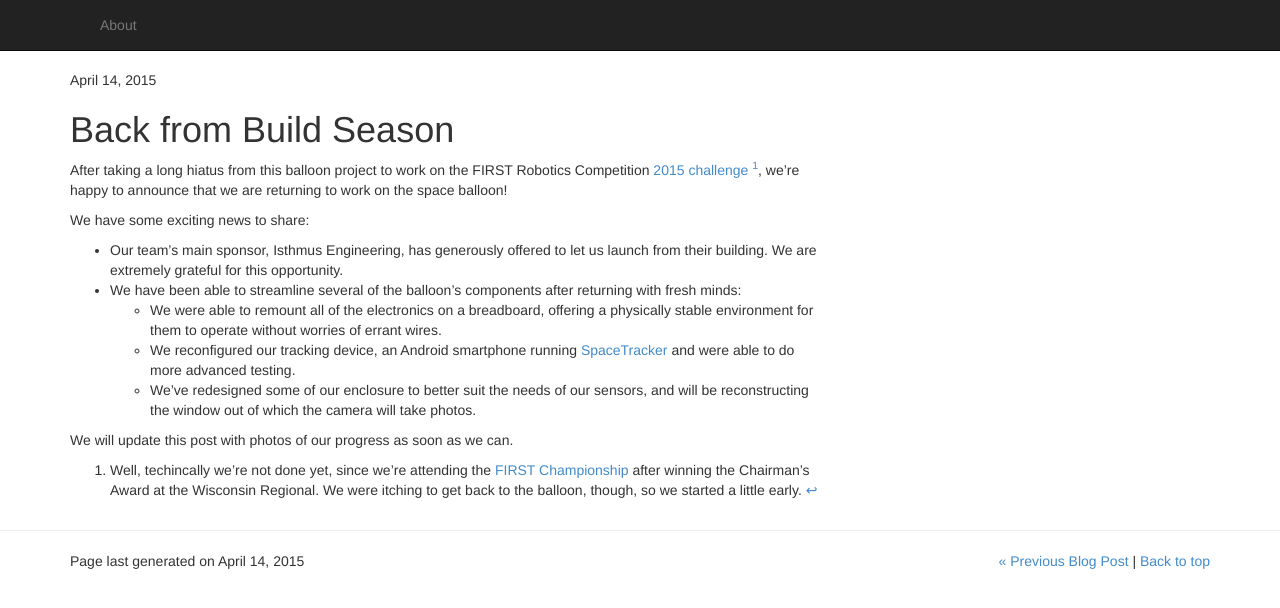
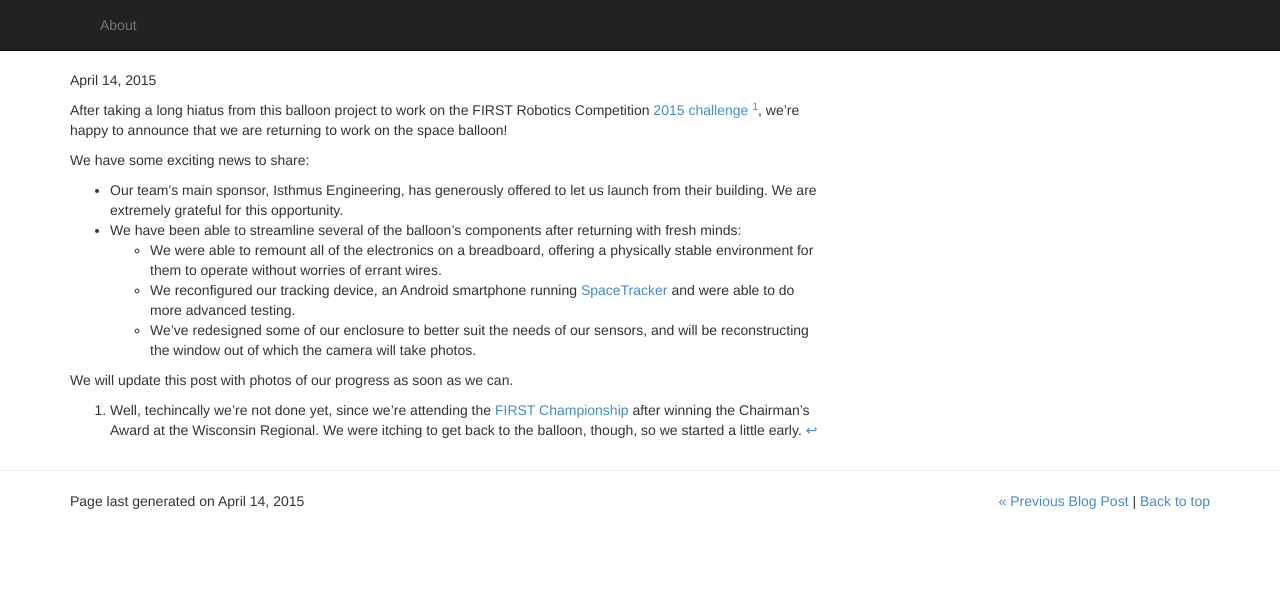
Before and after one commit to team1306/BABOON, a Jekyll site: the page built from _posts/2015-04-13-backfromseason.md, in a window 1280 px wide. Shown: the top 608 px of the page. Built offline with Jekyll 4.4.1, drawn with Linux system fonts in a browser that asks for light colours; nearby versions of some CDN libraries.

Commit message:
GitHub had an incorrect title for the new post, this may fix it.

```diff
--- a/_config.yml
+++ b/_config.yml
@@ -7,3 +7,5 @@
     type: "posts"
   values:
     layout: "post"
+
+markdown: kramdown
--- a/_posts/2015-04-13-backfromseason.md
+++ b/_posts/2015-04-13-backfromseason.md
@@ -1,10 +1,8 @@
 ---
 layout: post
-title: Back from Build Season
+title: 'Back from Season'
 summary: 'We're back from build season!'
 ---
-
-# Back from Build Season
 
 After taking a long hiatus from this balloon project to work on the FIRST Robotics Competition [2015 challenge](http://www.usfirst.org/roboticsprograms/frc/2015-game) [^1], we're happy to announce that we are returning to work on the space balloon!
 
```
